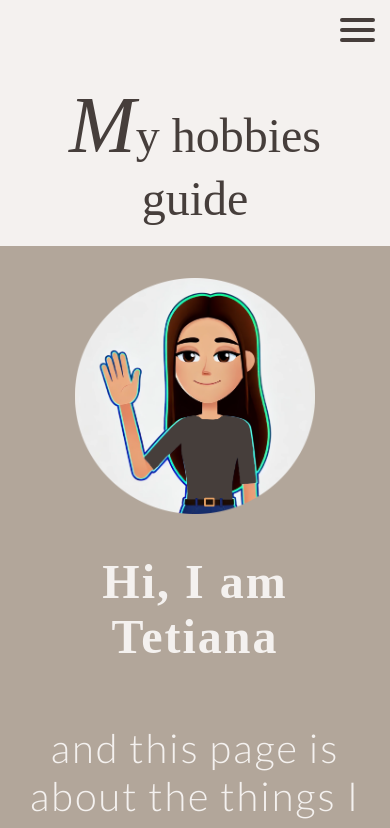
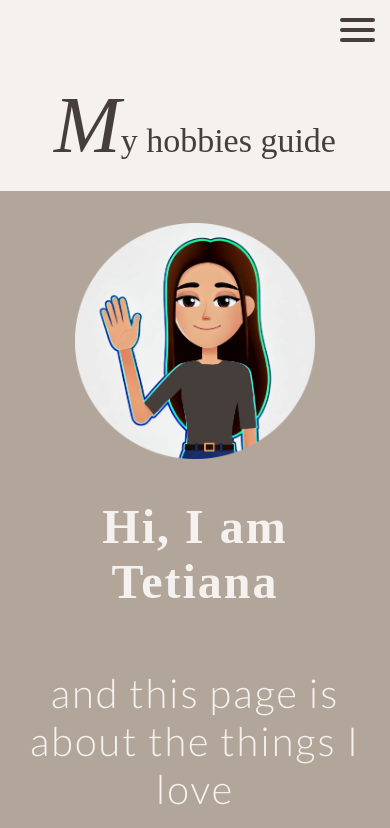
Before and after one commit to Taniatos/term_project, a React (Create React App) app in the folder my-app/: page / in a window 390 px wide. Shown: the top 828 px of the page. Built offline with nearby package versions, Linux system fonts and the light colour scheme; a web font is replaced by a local one.

Commit message:
Update MainPage.css

```diff
--- a/my-app/src/components/MainPage/MainPage.css
+++ b/my-app/src/components/MainPage/MainPage.css
@@ -197,13 +197,11 @@
   transform: scale(1.05);
 }
 
-
 @media screen and (max-width: 1160px) {
   .mainpage-box2 h3 {
-    margin-right: -220px;
+    margin-right: -20px;
   }
 }
-
 
 @media screen and (max-width: 960px) {
   .mainpage {
@@ -212,7 +210,7 @@
     align-items: center;
     gap: 20px;
     padding: 20px;
-    margin-bottom: 60px;
+    padding-bottom: 60px;
   }
 
   .mainpage-header {
@@ -230,34 +228,37 @@
     width: 100%;
     height: auto;
   }
+
   .mainpage-box1 {
     margin-top: 40px;
   }
+
   .mainpage-box3 {
     width: 100%;
     height: 100%;
     border-radius: 0;
   }
+
   .mainpage-box3 h2 {
     text-align: center;
     font-size: 48px;
     margin-bottom: 0;
   }
+
   .mainpage-box3 h3 {
     text-align: center;
     font-size: 40px;
     margin-top: 0;
   }
-  .mainpage-box7 {
-    margin-bottom: 60px;
-  }
 
   .mainpage-box h3 {
     margin: 60px auto;
   }
+
   .mainpage-box2 h3 {
     writing-mode: initial;
   }
+
   .mainpage-box:hover {
     transform: none;
   }
@@ -335,3 +336,8 @@
     font-weight: bold;
   }
 }
+@media screen and (max-width: 520px) {
+  .mainpage-header {
+    font-size: 34px;
+  }
+}
```
